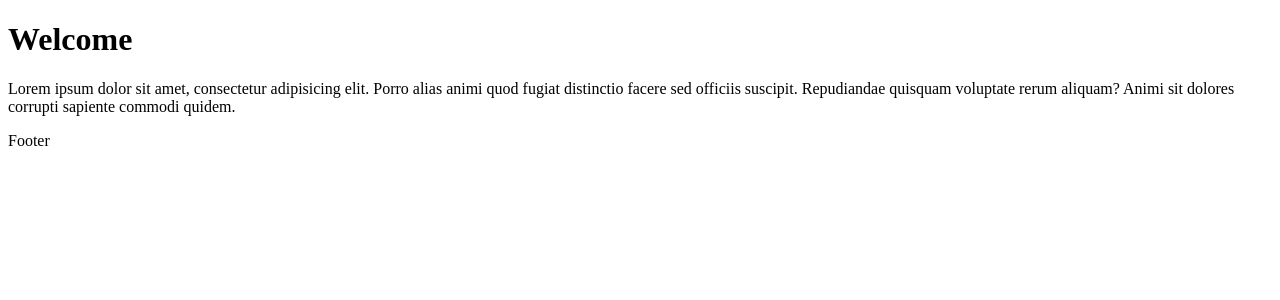
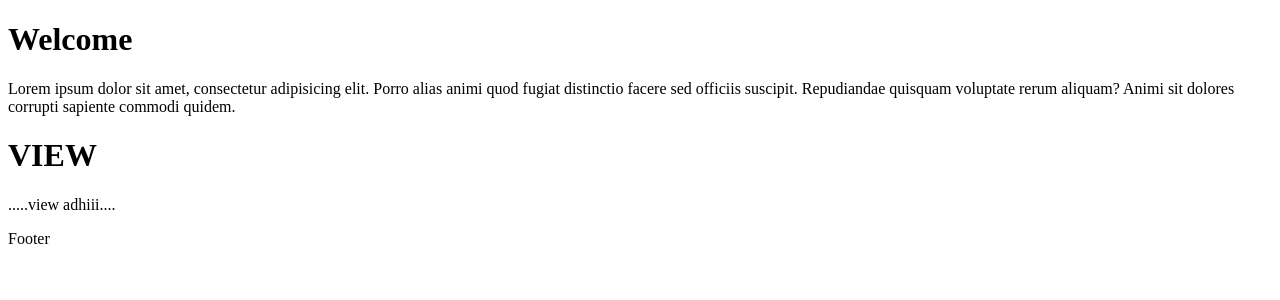
Before and after one commit to meenumohandas9597/gitCollab, a React (Vite) app: page / in a window 1280 px wide. Shown: the top 300 px of the page. Built offline with nearby package versions, Linux system fonts and the light colour scheme.

Commit message:
View created

```diff
--- a/src/App.jsx
+++ b/src/App.jsx
@@ -2,6 +2,7 @@
 import './App.css'
 import Footer from './Pages/Footer'
 import Header from './Pages/Header'
+import View from './Pages/View'
 
 function App() {
    <Header />
@@ -9,6 +10,7 @@ function App() {
     <>
      <h1>Welcome</h1>
      <p>Lorem ipsum dolor sit amet, consectetur adipisicing elit. Porro alias animi quod fugiat distinctio facere sed officiis suscipit. Repudiandae quisquam voluptate rerum aliquam? Animi sit dolores corrupti sapiente commodi quidem.</p>
+     <View/>
      <Footer/>
     </>
 
--- /dev/null
+++ b/src/Pages/View.jsx
@@ -0,0 +1,12 @@
+import React from 'react'
+
+function View() {
+    return (
+        <>
+            <h1>VIEW</h1>
+            <p>.....view adhiii....</p>
+        </>
+    )
+}
+
+export default View
```
